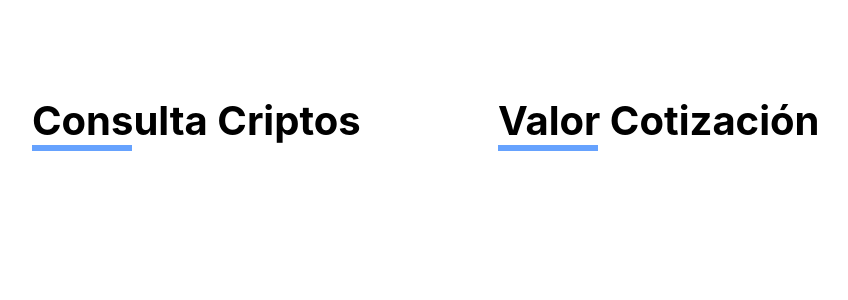
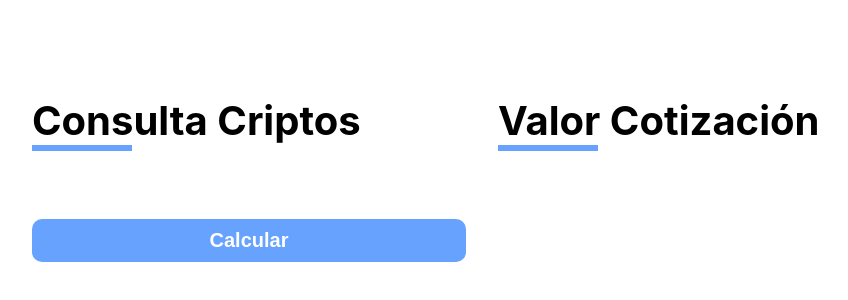
Before and after one commit to jcarlosj/React-Project-CriptoCurrency-U-JPdTV, a React (Create React App) app: page / in a window 1280 px wide. Shown: the top 300 px of the page, without its empty margins (158-1006 px from the left). Built offline with nearby package versions, Linux system fonts and the light colour scheme.

Commit message:
[+] Component > Form: Add button as a style component

```diff
--- a/src/App.js
+++ b/src/App.js
@@ -1,5 +1,6 @@
 import React from 'react';
 import styled from '@emotion/styled';
+import Form from './components/Form';
 
 const
   Heading = styled .h1 `
@@ -33,6 +34,7 @@ function App() {
     <Container>
       <div>
         <Heading>Consulta Criptos</Heading>
+        <Form />
       </div>
       <div>
         <Heading>Valor Cotización</Heading>
--- /dev/null
+++ b/src/components/Form.js
@@ -0,0 +1,33 @@
+import React from 'react';
+import styled from '@emotion/styled';
+
+const
+    Button = styled .button `
+        background-color: #66A2FE;
+        border: none;
+        border-radius: 10px;
+        color: white;
+        font-size: 20px;
+        font-weight: bold;
+        margin-top: 20px;
+        padding: 10px;
+        transition: background-color .3s ease;
+        width: 100%;
+
+        &:hover {
+            background-color: #326AC0;
+            cursor: pointer;
+        }
+    `;
+
+const Form = () => {
+    return (
+        <form>
+            <Button
+                type="button"
+            >Calcular</Button>
+        </form>
+    );
+}
+
+export default Form;
```
